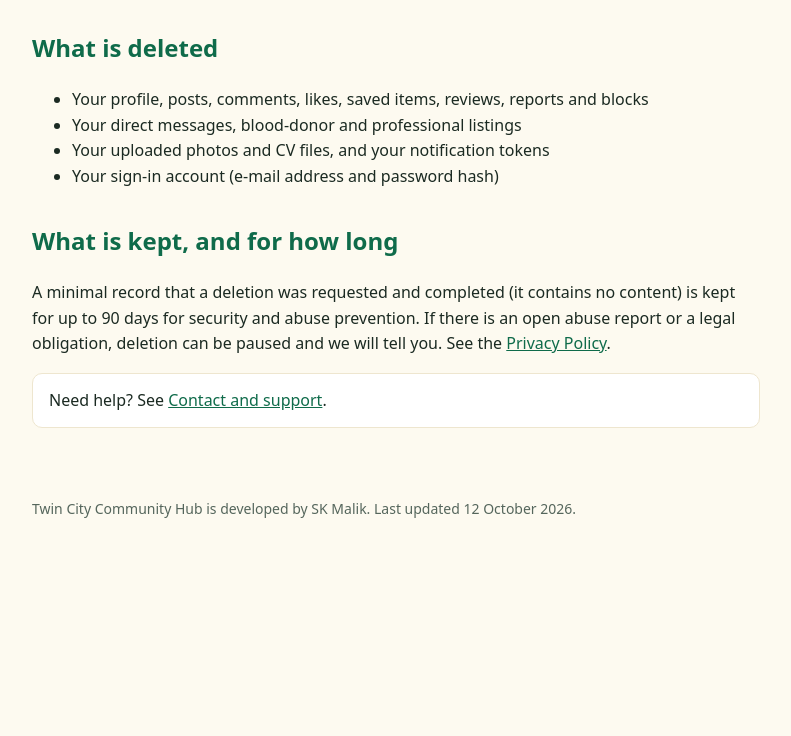
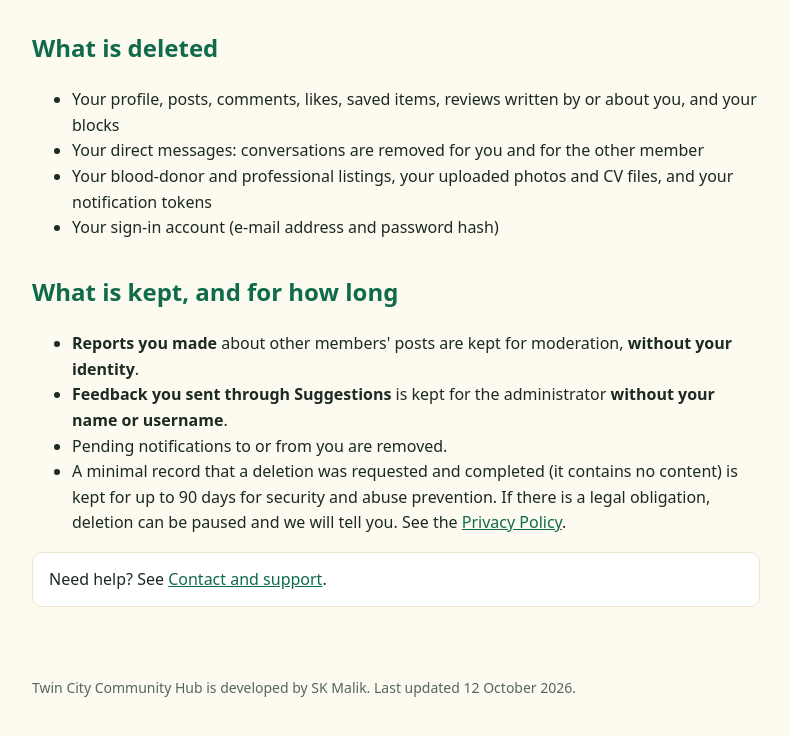
Before and after one commit to skmalik156-cmd/twin-city-community-hub-legal, a plain HTML site: page account-deletion.html in a window 1280 px wide. Shown: the part 777-1513 px from the top of the page, without its empty margins (244-1035 px from the left). Before the commit the page ends 1338 px from the top, so only its background shows below. Drawn offline with Linux system fonts and the light colour scheme.

Commit message:
Add files via upload

```diff
--- a/account-deletion.html
+++ b/account-deletion.html
@@ -40,13 +40,18 @@ footer{max-width:760px;margin:0 auto;padding:0 16px 40px;color:#55665c;font-size
 
 <h2>What is deleted</h2>
 <ul>
-  <li>Your profile, posts, comments, likes, saved items, reviews, reports and blocks</li>
-  <li>Your direct messages, blood-donor and professional listings</li>
-  <li>Your uploaded photos and CV files, and your notification tokens</li>
+  <li>Your profile, posts, comments, likes, saved items, reviews written by or about you, and your blocks</li>
+  <li>Your direct messages: conversations are removed for you and for the other member</li>
+  <li>Your blood-donor and professional listings, your uploaded photos and CV files, and your notification tokens</li>
   <li>Your sign-in account (e-mail address and password hash)</li>
 </ul>
 <h2>What is kept, and for how long</h2>
-<p>A minimal record that a deletion was requested and completed (it contains no content) is kept for up to 90 days for security and abuse prevention. If there is an open abuse report or a legal obligation, deletion can be paused and we will tell you. See the <a href="privacy-policy.html">Privacy Policy</a>.</p>
+<ul>
+  <li><strong>Reports you made</strong> about other members' posts are kept for moderation, <strong>without your identity</strong>.</li>
+  <li><strong>Feedback you sent through Suggestions</strong> is kept for the administrator <strong>without your name or username</strong>.</li>
+  <li>Pending notifications to or from you are removed.</li>
+  <li>A minimal record that a deletion was requested and completed (it contains no content) is kept for up to 90 days for security and abuse prevention. If there is a legal obligation, deletion can be paused and we will tell you. See the <a href="privacy-policy.html">Privacy Policy</a>.</li>
+</ul>
 <div class="card">Need help? See <a href="contact.html">Contact and support</a>.</div>
 
 </main>
```
Also changed, not shown: privacy-policy.html (+1 -1 lines).
